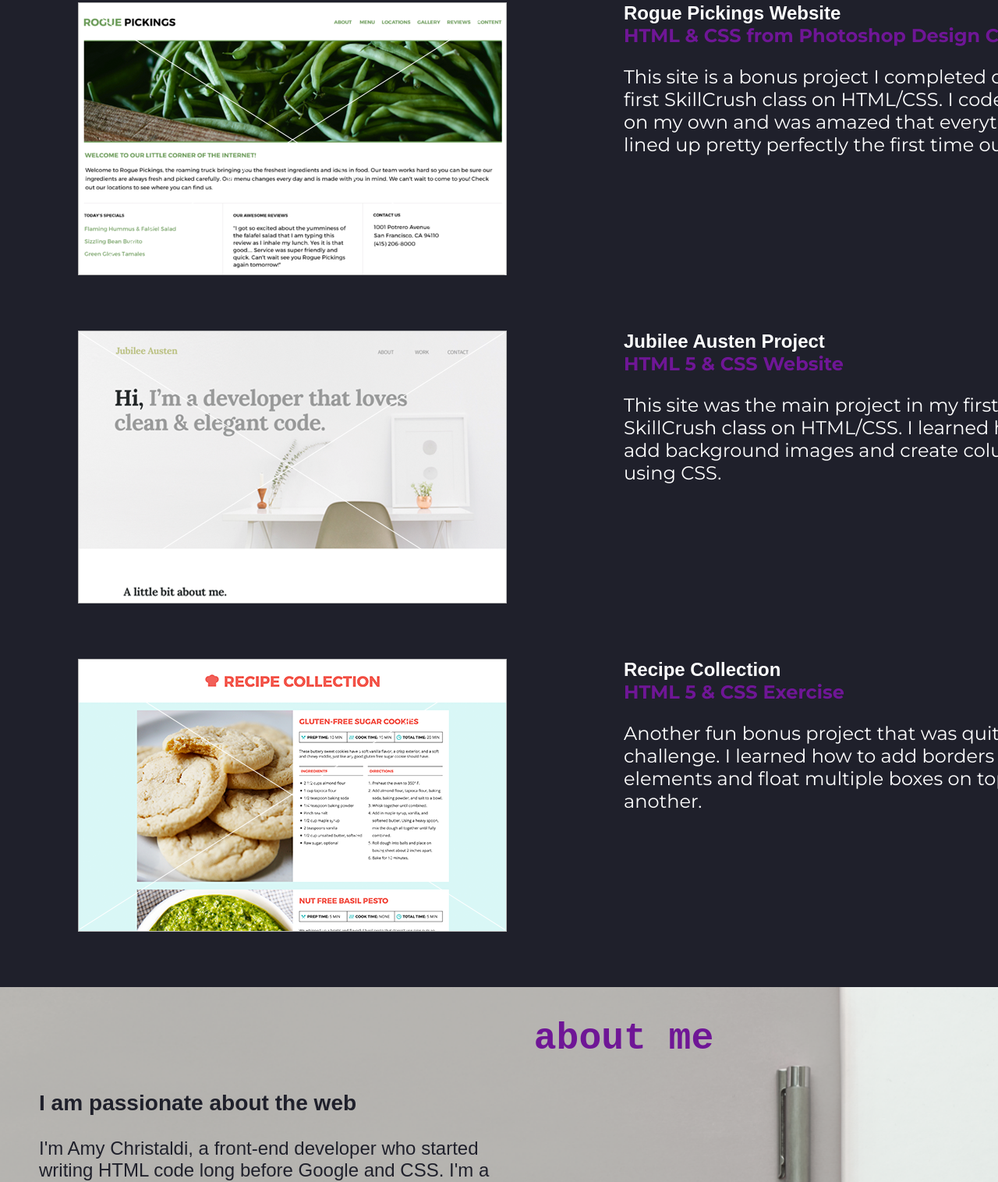
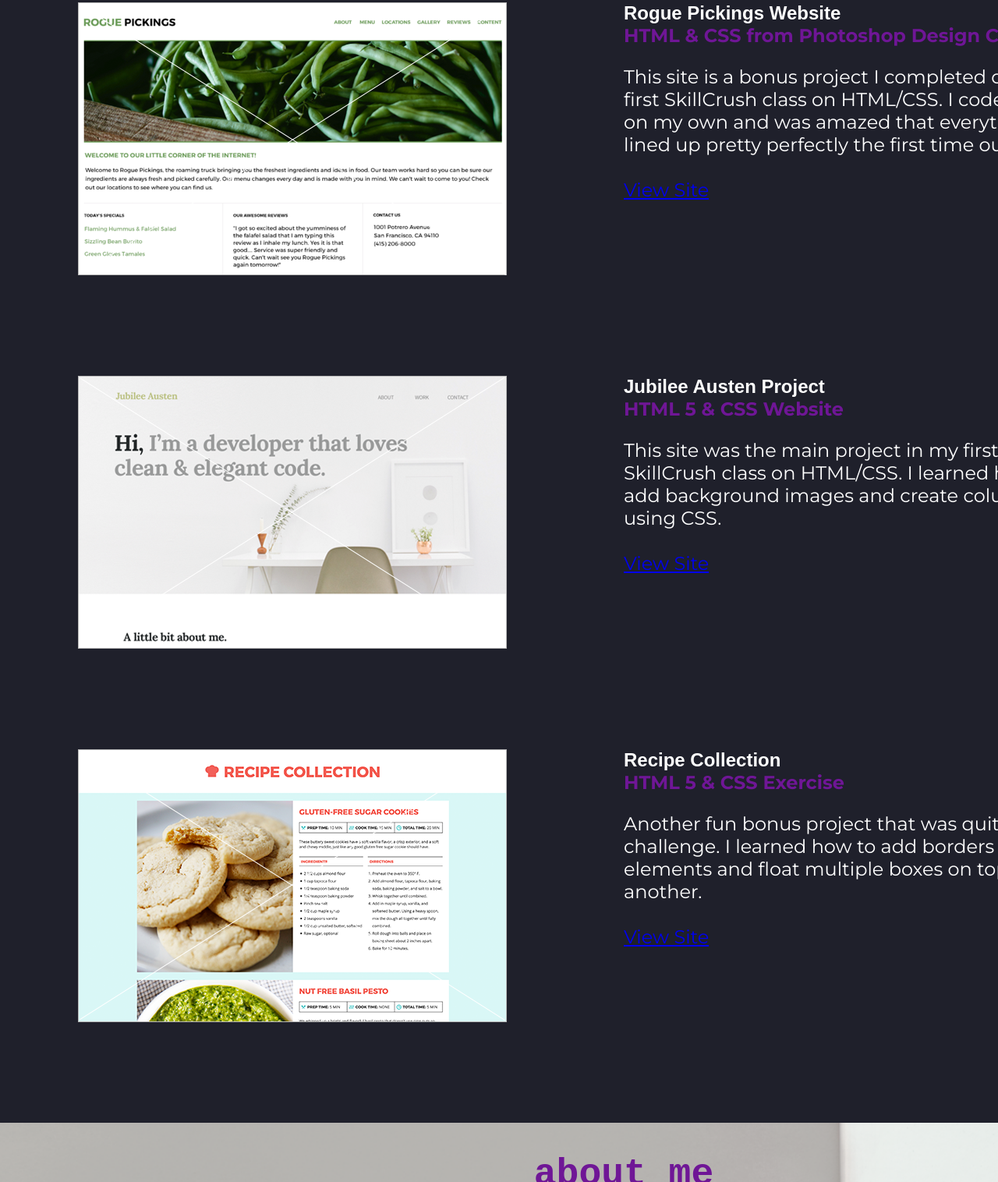
Before and after one commit to achristaldi/portfolio-website, a plain HTML site: page index.html in a window 1280 px wide. Shown: the part 1131-2647 px from the top of the page at 78% size. Drawn offline with Linux system fonts and the light colour scheme.

Commit message:
updated portfolio links and changed link color

```diff
--- a/index.html
+++ b/index.html
@@ -39,32 +39,34 @@
 
 
                         <div class="half-width">
-      				<img src="img/rogue-pickings-thumbnail.png" alt="Rogue Pickings Project Photo">
+                              <a href="https://achristaldi.github.io/rogue-website-project"><img src="img/rogue-pickings-thumbnail.png" alt="Rogue Pickings Project Photo"></a>
                         </div>
 
                         <div class="half-width">
                               <h3>Rogue Pickings Website <br> <span>HTML & CSS from Photoshop Design Comp</span></h3>
-      				<p>This site is a bonus project I completed during my first SkillCrush class on HTML/CSS. I coded the site on my own and was amazed that everything lined up pretty perfectly the first time out. </p>
+                              <p>This site is a bonus project I completed during my first SkillCrush class on HTML/CSS. I coded the site on my own and was amazed that everything lined up pretty perfectly the first time out. <br><br> <a href="https://achristaldi.github.io/rogue-website-project">View Site</a></p>
                         </div>
 
 
 
                         <div class="half-width">
-      				<img src="img/jubilee-thumbnail.png" alt="Jubilee Project Photo">
+                              <a href="https://achristaldi.github.io/101-website-project/"><img src="img/jubilee-thumbnail.png" alt="Jubilee Project Photo"></a>
                         </div>
                         <div class="half-width">
-      				<h3>Jubilee Austen Project <br> <span>HTML 5 & CSS Website</span></h3>
-      				<p>This site was the main project in my first SkillCrush class on HTML/CSS. I learned how to add background images and create columns using CSS. </p>
+                              <h3>Jubilee Austen Project <br> <span>HTML 5 & CSS Website</span></h3></a>
+                              <p>This site was the main project in my first SkillCrush class on HTML/CSS. I learned how to add background images and create columns using CSS. <br><br> <a href="https://achristaldi.github.io/101-website-project/">View Site</a> </p>
+
+
                         </div>
 
 
 
                         <div class="half-width">
-      				<img src="img/recipe-thumbnail.png" alt="Recipe Project Photo">
+                              <a href="https://achristaldi.github.io/recipe-cards/"><img src="img/recipe-thumbnail.png" alt="Recipe Project Photo"></a>
                         </div>
                         <div class="half-width">
                               <h3>Recipe Collection <br> <span>HTML 5 & CSS Exercise</span></h3>
-      				<p>Another fun bonus project that was quite a challenge. I learned how to add borders to elements and float multiple boxes on top of one another.</p>
+                              <p>Another fun bonus project that was quite a challenge. I learned how to add borders to elements and float multiple boxes on top of one another. <br><br> <a href="https://achristaldi.github.io/recipe-cards">View Site</a></p>
                         </div>
 
 
```
Lines whose indentation alone changed are shown as unchanged.
